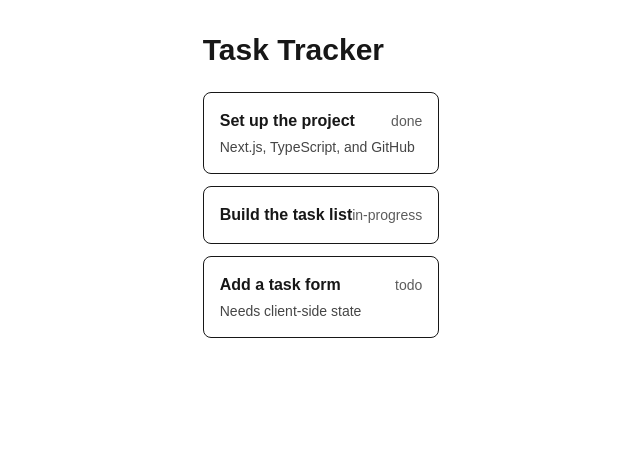
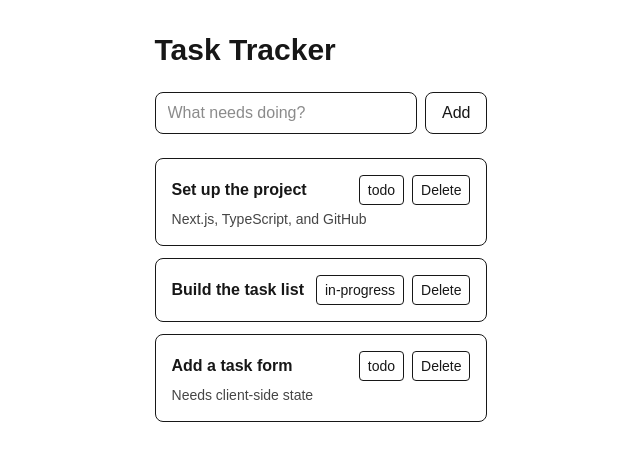
Before and after one commit to Swarnava1/nextjs-ts-project, a Next.js app: page / in a window 1280 px wide. Shown: the top 460 px of the page, without its empty margins (319-959 px from the left). Built offline with nearby package versions, Linux system fonts and the light colour scheme.

Commit message:
Step 3: add interactivity with client-side state

```diff
--- a/app/page.tsx
+++ b/app/page.tsx
@@ -1,11 +1,11 @@
 import { tasks } from "@/data/tasks";
-import TaskList from "@/components/TaskList";
+import TaskBoard from "@/components/TaskBoard";
 
 export default function Home() {
   return (
     <main className="mx-auto max-w-2xl p-8">
       <h1 className="mb-6 text-3xl font-bold">Task Tracker</h1>
-      <TaskList tasks={tasks} />
+      <TaskBoard initialTasks={tasks} />
     </main>
   );
 }
--- /dev/null
+++ b/components/AddTaskForm.tsx
@@ -0,0 +1,37 @@
+"use client";
+
+import { useState } from "react";
+
+interface AddTaskFormProps {
+  onAdd: (title: string) => void;
+}
+
+export default function AddTaskForm({ onAdd }: AddTaskFormProps) {
+  const [title, setTitle] = useState("");
+
+  function handleSubmit(e: React.FormEvent<HTMLFormElement>) {
+    e.preventDefault();
+    const trimmed = title.trim();
+    if (!trimmed) return;
+    onAdd(trimmed);
+    setTitle("");
+  }
+
+  return (
+    <form onSubmit={handleSubmit} className="flex gap-2">
+      <input
+        type="text"
+        value={title}
+        onChange={(e) => setTitle(e.target.value)}
+        placeholder="What needs doing?"
+        className="flex-1 rounded-lg border bg-transparent px-3 py-2"
+      />
+      <button
+        type="submit"
+        className="rounded-lg border px-4 py-2 font-medium hover:opacity-70"
+      >
+        Add
+      </button>
+    </form>
+  );
+}
--- /dev/null
+++ b/components/TaskBoard.tsx
@@ -0,0 +1,53 @@
+"use client";
+
+import { useState } from "react";
+import type { Task, TaskStatus } from "@/types/task";
+import TaskList from "./TaskList";
+import AddTaskForm from "@/components/AddTaskForm";
+
+interface TaskBoardProps {
+  initialTasks: Task[];
+}
+
+const nextStatus: Record<TaskStatus, TaskStatus> = {
+  todo: "in-progress",
+  "in-progress": "done",
+  done: "todo",
+};
+
+export default function TaskBoard({ initialTasks }: TaskBoardProps) {
+  const [tasks, setTasks] = useState<Task[]>(initialTasks);
+
+  function addTask(title: string) {
+    const newTask: Task = {
+      id: Date.now(),
+      title,
+      status: "todo",
+      createdAt: new Date().toISOString().slice(0, 10),
+    };
+    setTasks((prev) => [newTask, ...prev]);
+  }
+
+  function cycleStatus(id: number) {
+    setTasks((prev) =>
+      prev.map((task) =>
+        task.id === id ? { ...task, status: nextStatus[task.status] } : task
+      )
+    );
+  }
+
+  function deleteTask(id: number) {
+    setTasks((prev) => prev.filter((task) => task.id !== id));
+  }
+
+  return (
+    <div className="space-y-6">
+      <AddTaskForm onAdd={addTask} />
+      <TaskList
+        tasks={tasks}
+        onCycleStatus={cycleStatus}
+        onDelete={deleteTask}
+      />
+    </div>
+  );
+}
--- a/components/TaskCard.tsx
+++ b/components/TaskCard.tsx
@@ -2,14 +2,39 @@ import type { Task } from "@/types/task";
 
 interface TaskCardProps {
   task: Task;
+  onCycleStatus: (id: number) => void;
+  onDelete: (id: number) => void;
 }
 
-export default function TaskCard({ task }: TaskCardProps) {
+export default function TaskCard({
+  task,
+  onCycleStatus,
+  onDelete,
+}: TaskCardProps) {
   return (
     <li className="rounded-lg border p-4">
-      <div className="flex items-center justify-between">
-        <h2 className="font-semibold">{task.title}</h2>
-        <span className="text-sm opacity-70">{task.status}</span>
+      <div className="flex items-center justify-between gap-3">
+        <h2
+          className={`font-semibold ${
+            task.status === "done" ? "line-through opacity-60" : ""
+          }`}
+        >
+          {task.title}
+        </h2>
+        <div className="flex items-center gap-2">
+          <button
+            onClick={() => onCycleStatus(task.id)}
+            className="rounded border px-2 py-1 text-sm hover:opacity-70"
+          >
+            {task.status}
+          </button>
+          <button
+            onClick={() => onDelete(task.id)}
+            className="rounded border px-2 py-1 text-sm hover:opacity-70"
+          >
+            Delete
+          </button>
+        </div>
       </div>
       {task.description && (
         <p className="mt-1 text-sm opacity-80">{task.description}</p>
--- a/components/TaskList.tsx
+++ b/components/TaskList.tsx
@@ -3,9 +3,15 @@ import TaskCard from "./TaskCard";
 
 interface TaskListProps {
   tasks: Task[];
+  onCycleStatus: (id: number) => void;
+  onDelete: (id: number) => void;
 }
 
-export default function TaskList({ tasks }: TaskListProps) {
+export default function TaskList({
+  tasks,
+  onCycleStatus,
+  onDelete,
+}: TaskListProps) {
   if (tasks.length === 0) {
     return <p className="opacity-70">No tasks yet.</p>;
   }
@@ -13,7 +19,12 @@ export default function TaskList({ tasks }: TaskListProps) {
   return (
     <ul className="space-y-3">
       {tasks.map((task) => (
-        <TaskCard key={task.id} task={task} />
+        <TaskCard
+          key={task.id}
+          task={task}
+          onCycleStatus={onCycleStatus}
+          onDelete={onDelete}
+        />
       ))}
     </ul>
   );
--- a/data/tasks.ts
+++ b/data/tasks.ts
@@ -5,7 +5,7 @@ export const tasks: Task[] = [
     id: 1,
     title: "Set up the project",
     description: "Next.js, TypeScript, and GitHub",
-    status: "done",
+    status: "todo",
     createdAt: "2026-11-01",
   },
   {
```
